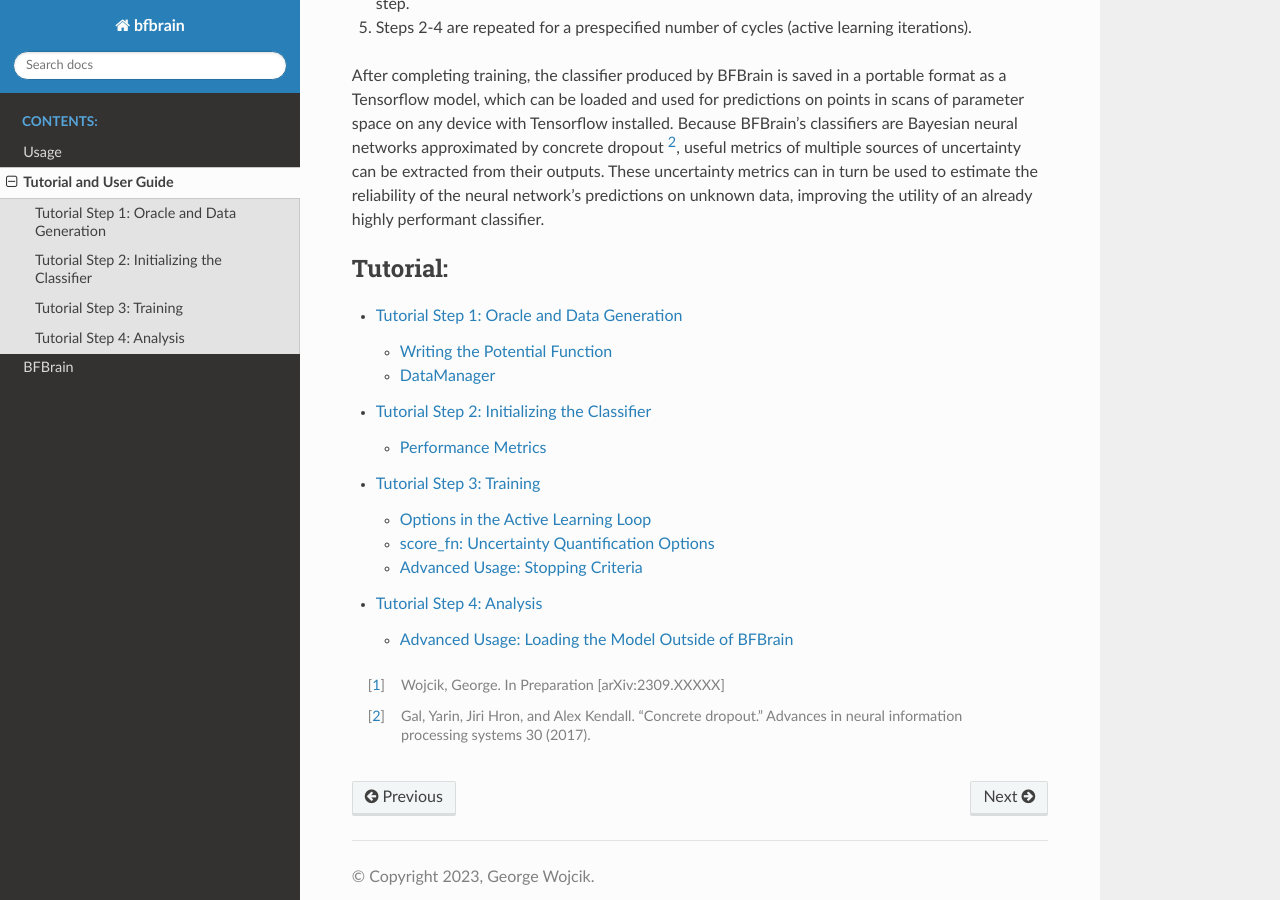
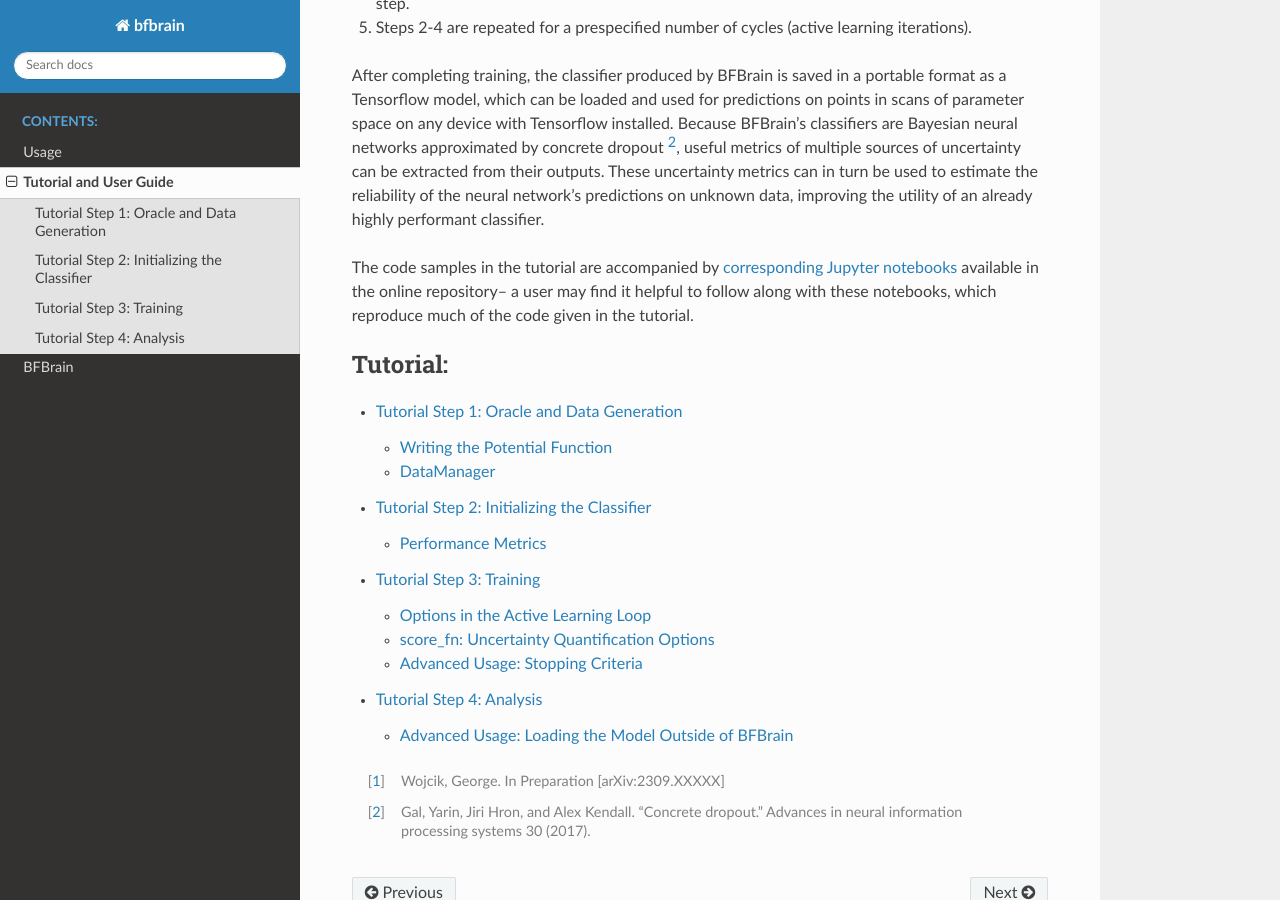
Before and after one commit to Gwojci03/BFBrain, a Sphinx documentation site: the page built from docs/source/tutorial.rst, in a window 1280 px wide and 900 px high, scrolled down 792 px. Built offline with Sphinx 7.4.7 and the Read the Docs theme 2.0.0, drawn with Linux system fonts in a browser that asks for light colours.

Commit message:
Update tutorial.rst

```diff
--- a/docs/source/tutorial.rst
+++ b/docs/source/tutorial.rst
@@ -29,6 +29,8 @@
 with Tensorflow installed. Because BFBrain's classifiers are Bayesian neural networks approximated by concrete dropout [2]_, useful metrics of multiple sources of uncertainty can be extracted from their outputs.
 These uncertainty metrics can in turn be used to estimate the reliability of the neural network's predictions on unknown data, improving the utility of an already highly performant classifier.
 
+The code samples in the tutorial are accompanied by `corresponding Jupyter notebooks <https://github.com/Gwojci03/BFBrain/tree/main/examples>`_ available in the online repository-- a user may find it helpful to follow along with these notebooks, which reproduce much of the code given in the tutorial.
+
 .. toctree::
    :maxdepth: 2
    :caption: Tutorial:
```
